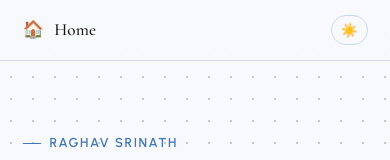
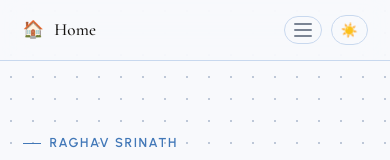
Before and after one commit to rsrinath1234/personal-site, a Next.js app: page / in a window 390 px wide. Shown: the top 160 px of the page. Built offline with nearby package versions, Linux system fonts and the light colour scheme.

Commit message:
bring back nav to menu
Create a hamburger menu

```diff
--- a/components/Nav.tsx
+++ b/components/Nav.tsx
@@ -1,10 +1,12 @@
 import Link from 'next/link'
 import { useRouter } from 'next/router'
-import { useState, useEffect } from 'react'
+import { useState, useEffect, useRef } from 'react'
 
 export default function Nav() {
   const router = useRouter()
+  const navRef = useRef<HTMLElement>(null)
   const [theme, setTheme] = useState<'light' | 'dark'>('light')
+  const [menuOpen, setMenuOpen] = useState(false)
 
   useEffect(() => {
     const stored = typeof window !== 'undefined' && localStorage.getItem('theme') as 'light' | 'dark' | null
@@ -14,6 +16,21 @@ export default function Nav() {
     document.documentElement.setAttribute('data-theme', initial)
   }, [])
 
+  useEffect(() => {
+    setMenuOpen(false)
+  }, [router.asPath])
+
+  useEffect(() => {
+    if (!menuOpen) return
+    function handleClickOutside(e: MouseEvent) {
+      if (navRef.current && !navRef.current.contains(e.target as Node)) {
+        setMenuOpen(false)
+      }
+    }
+    document.addEventListener('click', handleClickOutside)
+    return () => document.removeEventListener('click', handleClickOutside)
+  }, [menuOpen])
+
   function toggleTheme() {
     const next = theme === 'light' ? 'dark' : 'light'
     setTheme(next)
@@ -22,16 +39,29 @@ export default function Nav() {
   }
 
   return (
-    <nav>
+    <nav ref={navRef}>
       <div className="nav-inner">
         <Link href="/" className="nav-logo">
           <span className="nav-icon" aria-hidden>🏠</span> Home
         </Link>
         <ul className="nav-links">
-          <li><Link href="/blog"><span className="nav-icon" aria-hidden>📝</span> Writing</Link></li>
-          <li><Link href="/projects"><span className="nav-icon" aria-hidden>🔨</span> Projects</Link></li>
-          <li><Link href="/consulting"><span className="nav-icon" aria-hidden>🤝</span> Work With Me</Link></li>
-          <li>
+          <li className="nav-link-item"><Link href="/blog"><span className="nav-icon" aria-hidden>📝</span> Writing</Link></li>
+          <li className="nav-link-item"><Link href="/projects"><span className="nav-icon" aria-hidden>🔨</span> Projects</Link></li>
+          <li className="nav-link-item"><Link href="/consulting"><span className="nav-icon" aria-hidden>🤝</span> Work With Me</Link></li>
+          <li className="nav-actions">
+            <button
+              className="nav-menu-toggle"
+              onClick={() => setMenuOpen(!menuOpen)}
+              type="button"
+              aria-label="Toggle menu"
+              aria-expanded={menuOpen}
+            >
+              <span className="nav-menu-icon" aria-hidden>
+                <span />
+                <span />
+                <span />
+              </span>
+            </button>
             <button className="theme-toggle" onClick={toggleTheme} type="button" aria-label={`Switch to ${theme === 'light' ? 'dark' : 'light'} mode`}>
               <span className="icon" aria-hidden>{theme === 'light' ? '☀️' : '🌙'}</span>
               <span className="label">{theme === 'light' ? 'Light' : 'Dark'}</span>
@@ -39,6 +69,11 @@ export default function Nav() {
           </li>
         </ul>
       </div>
+      <div className={`nav-dropdown ${menuOpen ? 'nav-dropdown--open' : ''}`}>
+        <Link href="/blog" className="nav-dropdown-link"><span className="nav-icon" aria-hidden>📝</span> Writing</Link>
+        <Link href="/projects" className="nav-dropdown-link"><span className="nav-icon" aria-hidden>🔨</span> Projects</Link>
+        <Link href="/consulting" className="nav-dropdown-link"><span className="nav-icon" aria-hidden>🤝</span> Work With Me</Link>
+      </div>
     </nav>
   )
 }
--- a/styles/globals.css
+++ b/styles/globals.css
@@ -125,10 +125,84 @@ nav {
 
 .nav-links { display: flex; gap: clamp(1rem, 3vw, 2rem); list-style: none; align-items: center; }
 
-/* Mobile: hide nav links, show only logo + theme toggle */
+.nav-actions { display: flex; align-items: center; gap: 0.5rem; }
+
+/* Hamburger — same formatting as theme toggle */
+.nav-menu-toggle {
+  display: none;
+  background: none;
+  border: 1.5px solid var(--border);
+  border-radius: 20px;
+  padding: 0.35rem 0.75rem;
+  cursor: pointer;
+  color: var(--ink-muted);
+  align-items: center;
+  justify-content: center;
+  transition: all 0.2s;
+  font-family: 'Urbanist', sans-serif;
+}
+.nav-menu-toggle:hover { border-color: var(--accent); color: var(--accent); }
+
+.nav-menu-icon {
+  display: flex;
+  flex-direction: column;
+  gap: 4px;
+  width: 18px;
+}
+.nav-menu-icon span {
+  display: block;
+  height: 2px;
+  width: 100%;
+  background: currentColor;
+  border-radius: 1px;
+}
+
+/* Mobile: hamburger + dropdown */
 @media (max-width: 767px) {
-  .nav-links > li:not(:last-child) { display: none; }
+  .nav-link-item { display: none; }
+  .nav-menu-toggle { display: flex; padding: 0.35rem 0.5rem; }
 }
+
+/* Desktop: hide hamburger */
+@media (min-width: 768px) {
+  .nav-menu-toggle { display: none; }
+}
+
+/* Dropdown */
+.nav-dropdown {
+  display: none;
+  position: absolute;
+  top: 100%;
+  left: 0;
+  right: 0;
+  background: var(--nav-bg);
+  backdrop-filter: blur(14px);
+  -webkit-backdrop-filter: blur(14px);
+  border-bottom: 1px solid var(--border);
+  padding: 0.5rem 1.25rem 1rem;
+  flex-direction: column;
+  gap: 0.25rem;
+  z-index: 99;
+}
+@media (min-width: 768px) {
+  .nav-dropdown { display: none !important; }
+}
+@media (max-width: 767px) {
+  .nav-dropdown { display: flex; max-height: 0; overflow: hidden; padding-top: 0; padding-bottom: 0; opacity: 0; transition: max-height 0.25s ease, opacity 0.2s ease, padding 0.2s ease; }
+  .nav-dropdown--open { max-height: 200px; opacity: 1; padding: 0.5rem 1.25rem 1rem; }
+}
+.nav-dropdown-link {
+  display: block;
+  padding: 0.6rem 0.75rem;
+  font-size: 0.8rem;
+  font-weight: 600;
+  letter-spacing: 0.09em;
+  text-transform: uppercase;
+  color: var(--ink-muted);
+  border-radius: var(--radius);
+  transition: color 0.15s, background 0.15s;
+}
+.nav-dropdown-link:hover { color: var(--ink); background: var(--accent-bg); }
 
 .nav-links a {
   font-size: clamp(0.7rem, 2vw, 0.8rem);
```
